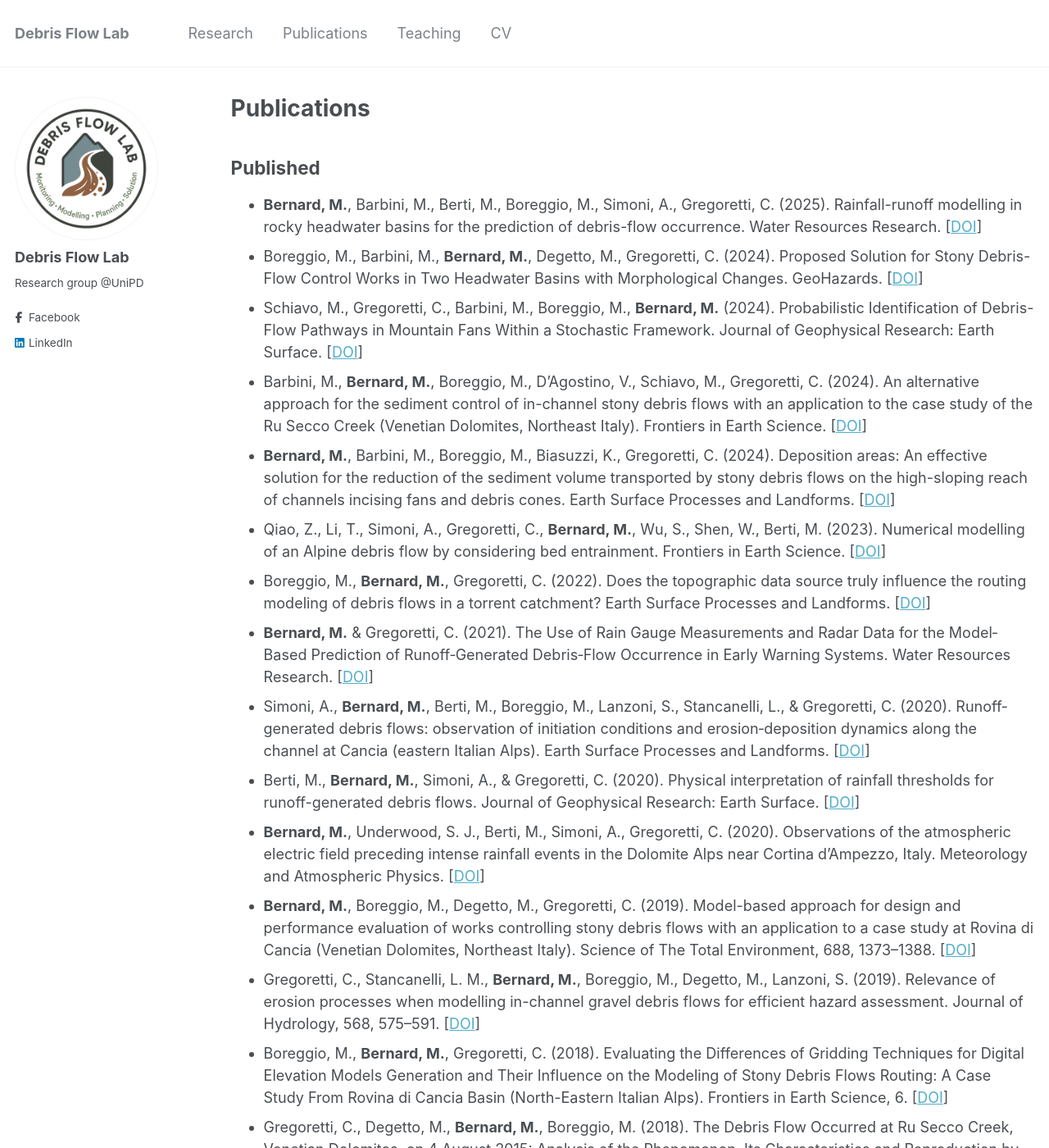
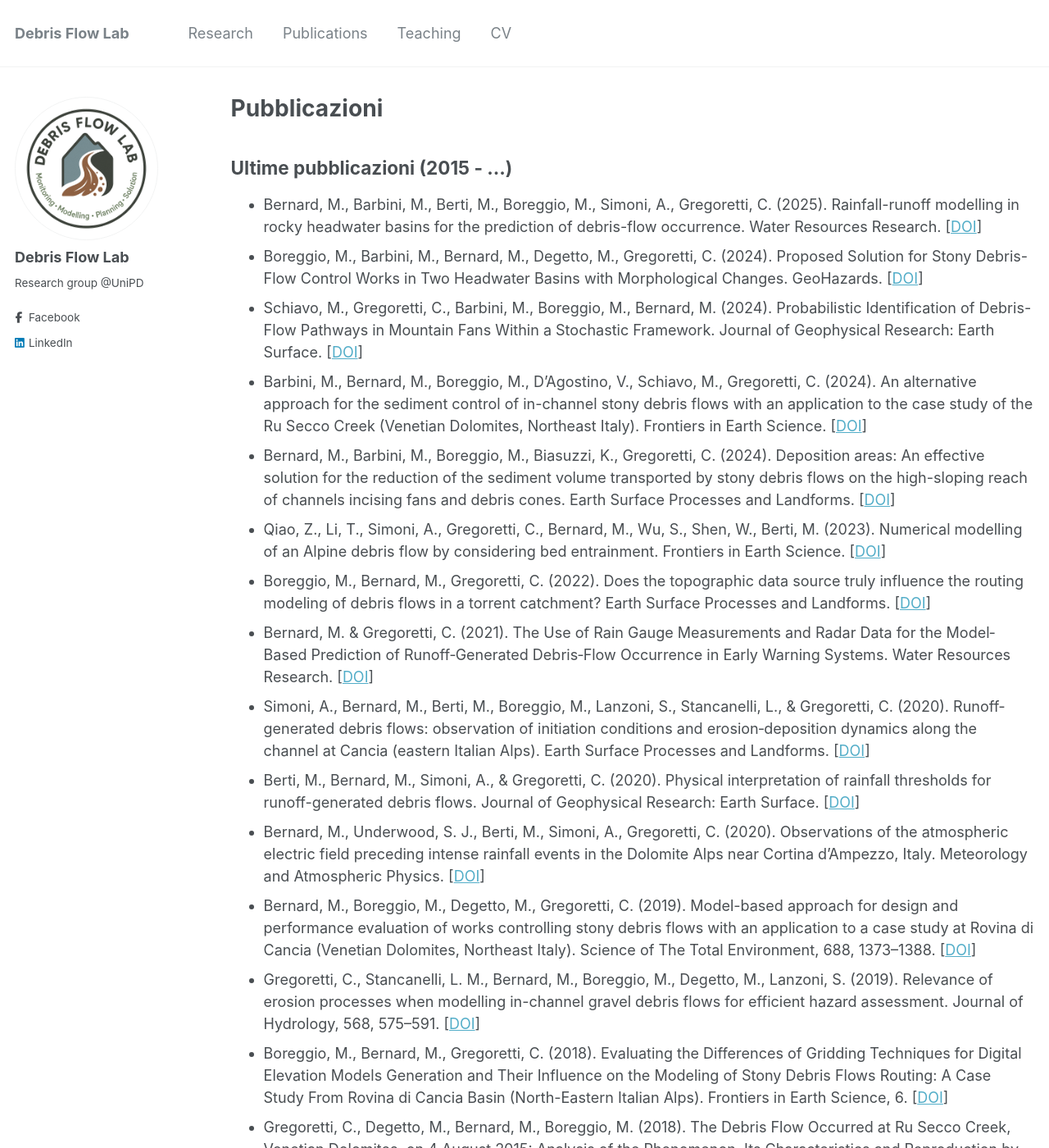
Before and after one commit to DebrisFlowLab/DebrisFlowLab.github.io, a Jekyll site: the page built from _pages/publications.md, in a window 1280 px wide and 1400 px high. Shown: the whole window at 82% size. Built offline with Jekyll 4.4.1, drawn with Linux system fonts in a browser that asks for light colours; part of the change alters nothing that is shown; some of the changed text lies outside the part shown.

Commit message:
Update publications.md

```diff
--- a/_pages/publications.md
+++ b/_pages/publications.md
@@ -1,35 +1,29 @@
 ---
 layout: archive
-title: "Publications"
+title: "Pubblicazioni"
 permalink: /publications/
 author_profile: true
 ---
 
-{% if site.author.googlescholar %}
-  You can also find my articles on <a href="{{site.author.googlescholar}}">my Google Scholar profile</a>.
-{% endif %}
-
-
-{% include base_path %}
-
-## Published
-* **Bernard, M.**, Barbini, M., Berti, M., Boreggio, M., Simoni, A., Gregoretti, C. (2025). Rainfall-runoff modelling in rocky headwater basins for the prediction of debris-flow occurrence. Water Resources Research. [<a href="http://dx.doi.org/10.1029/2023WR036887" target="_blank">DOI</a>]
-* Boreggio, M., Barbini, M., **Bernard, M.**, Degetto, M., Gregoretti, C. (2024). Proposed Solution for Stony Debris-Flow Control Works in Two Headwater Basins with Morphological Changes. GeoHazards. [<a href="https://doi.org/10.3390/geohazards5040064" target="_blank">DOI</a>]
-* Schiavo, M., Gregoretti, C., Barbini, M., Boreggio, M., **Bernard, M.** (2024). Probabilistic Identification of Debris-Flow Pathways in Mountain Fans Within a Stochastic Framework. Journal of Geophysical Research: Earth Surface. [<a href="https://doi.org/10.1029/2024JF007946" target="_blank">DOI</a>]
-* Barbini, M., **Bernard, M.**, Boreggio, M., D’Agostino, V., Schiavo, M., Gregoretti, C. (2024). An alternative approach for the sediment control of in-channel stony debris flows with an application to the case study of the Ru Secco Creek (Venetian Dolomites, Northeast Italy). Frontiers in Earth Science. [<a href="https://doi.org/10.3389/feart.2024.1340561" target="_blank">DOI</a>]
-* **Bernard, M.**, Barbini, M., Boreggio, M., Biasuzzi, K., Gregoretti, C. (2024). Deposition areas: An effective solution for the reduction of the sediment volume transported by stony debris flows on the high-sloping reach of channels incising fans and debris cones. Earth Surface Processes and Landforms. [<a href="https://doi.org/10.1002/esp.5727" target="_blank">DOI</a>]
-* Qiao, Z., Li, T., Simoni, A., Gregoretti, C., **Bernard, M.**, Wu, S., Shen, W., Berti, M. (2023). Numerical modelling of an Alpine debris flow by considering bed entrainment. Frontiers in Earth Science. [<a href="https://doi.org/10.3389/feart.2022.1059525" target="_blank">DOI</a>]
-* Boreggio, M., **Bernard, M.**, Gregoretti, C. (2022). Does the topographic data source truly influence the routing modeling of debris flows in a torrent catchment? Earth Surface Processes and Landforms. [<a href="https://doi.org/10.1002/esp.5366" target="_blank">DOI</a>]
-* **Bernard, M.** & Gregoretti, C. (2021). The Use of Rain Gauge Measurements and Radar Data for the Model‐Based Prediction of Runoff‐Generated Debris‐Flow Occurrence in Early Warning Systems. Water Resources Research. [<a href="https://doi.org/10.1029/2020WR027893" target="_blank">DOI</a>]
-* Simoni, A., **Bernard, M.**, Berti, M., Boreggio, M., Lanzoni, S., Stancanelli, L., & Gregoretti, C. (2020). Runoff‐generated debris flows: observation of initiation conditions and erosion‐deposition dynamics along the channel at Cancia (eastern Italian Alps). Earth Surface Processes and Landforms. [<a href="https://doi.org/10.1002/esp.5727" target="_blank">DOI</a>]
-* Berti, M., **Bernard, M.**, Simoni, A., & Gregoretti, C. (2020). Physical interpretation of rainfall thresholds for runoff-generated debris flows. Journal of Geophysical Research: Earth Surface. [<a href="https://doi.org/10.1029/2019JF005513" target="_blank">DOI</a>]
-* **Bernard, M.**, Underwood, S. J., Berti, M., Simoni, A., Gregoretti, C. (2020). Observations of the atmospheric electric field preceding intense rainfall events in the Dolomite Alps near Cortina d’Ampezzo, Italy. Meteorology and Atmospheric Physics. [<a href="https://doi.org/10.1007/s00703-019-00677-6" target="_blank">DOI</a>]
-* **Bernard, M.**, Boreggio, M., Degetto, M., Gregoretti, C. (2019). Model-based approach for design and performance evaluation of works controlling stony debris flows with an application to a case study at Rovina di Cancia (Venetian Dolomites, Northeast Italy). Science of The Total Environment, 688, 1373–1388. [<a href="https://doi.org/10.1016/j.scitotenv.2019.05.468" target="_blank">DOI</a>]
-* Gregoretti, C., Stancanelli, L. M., **Bernard, M.**, Boreggio, M., Degetto, M., Lanzoni, S. (2019). Relevance of erosion processes when modelling in-channel gravel debris flows for efficient hazard assessment. Journal of Hydrology, 568, 575–591. [<a href="https://doi.org/10.1016/j.jhydrol.2018.10.001" target="_blank">DOI</a>]
-* Boreggio, M., **Bernard, M.**, Gregoretti, C. (2018). Evaluating the Differences of Gridding Techniques for Digital Elevation Models Generation and Their Influence on the Modeling of Stony Debris Flows Routing: A Case Study From Rovina di Cancia Basin (North-Eastern Italian Alps). Frontiers in Earth Science, 6. [<a href="https://doi.org/10.3389/feart.2018.00089" target="_blank">DOI</a>]
-* Gregoretti, C., Degetto, M., **Bernard, M.**, Boreggio, M. (2018). The Debris Flow Occurred at Ru Secco Creek, Venetian Dolomites, on 4 August 2015: Analysis of the Phenomenon, Its Characteristics and Reproduction by Models. Frontiers in Earth Science, 6(80), 80. [<a href="https://doi.org/10.3389/feart.2018.00080" target="_blank">DOI</a>]
-* Gregoretti, C., Degetto, M., **Bernard, M.**, Crucil, G., Pimazzoni, A., De Vido, G., Berti, M., Simoni, A. Lanzoni, S. Runoff of small rocky headwater catchments: Field observations and hydrological modeling. Water Resources Research, 52(10) 8138-8158, [<a href="https://doi.org/10.1002/2016WR018675" target="_blank">DOI</a>]
-* Degetto, M., Gregoretti, C., **Bernard, M.** Comparative analysis of the differences between using LiDAR and contour-based DEMs for hydrological modeling of runoff generating debris flows in the Dolomites. Frontiers in Earth Sciences 3:21. [<a href="https://doi.org/10.3389/feart.2015.00021" target="_blank">DOI</a>]
-
-## Submitted
-* Francis, O., Tang, H., **Bernard, M.** (Under review). Physically based Probabilistic Rainfall Intensity-Duration (ID) Thresholds for Runoff-Generated Debris Flows.
+## Ultime pubblicazioni (2015 - ...)
+* Bernard, M., Barbini, M., Berti, M., Boreggio, M., Simoni, A., Gregoretti, C. (2025). Rainfall-runoff modelling in rocky headwater basins for the prediction of debris-flow occurrence. Water Resources Research. [<a href="http://dx.doi.org/10.1029/2023WR036887" target="_blank">DOI</a>]
+* Boreggio, M., Barbini, M., Bernard, M., Degetto, M., Gregoretti, C. (2024). Proposed Solution for Stony Debris-Flow Control Works in Two Headwater Basins with Morphological Changes. GeoHazards. [<a href="https://doi.org/10.3390/geohazards5040064" target="_blank">DOI</a>]
+* Schiavo, M., Gregoretti, C., Barbini, M., Boreggio, M., Bernard, M. (2024). Probabilistic Identification of Debris-Flow Pathways in Mountain Fans Within a Stochastic Framework. Journal of Geophysical Research: Earth Surface. [<a href="https://doi.org/10.1029/2024JF007946" target="_blank">DOI</a>]
+* Barbini, M., Bernard, M., Boreggio, M., D’Agostino, V., Schiavo, M., Gregoretti, C. (2024). An alternative approach for the sediment control of in-channel stony debris flows with an application to the case study of the Ru Secco Creek (Venetian Dolomites, Northeast Italy). Frontiers in Earth Science. [<a href="https://doi.org/10.3389/feart.2024.1340561" target="_blank">DOI</a>]
+* Bernard, M., Barbini, M., Boreggio, M., Biasuzzi, K., Gregoretti, C. (2024). Deposition areas: An effective solution for the reduction of the sediment volume transported by stony debris flows on the high-sloping reach of channels incising fans and debris cones. Earth Surface Processes and Landforms. [<a href="https://doi.org/10.1002/esp.5727" target="_blank">DOI</a>]
+* Qiao, Z., Li, T., Simoni, A., Gregoretti, C., Bernard, M., Wu, S., Shen, W., Berti, M. (2023). Numerical modelling of an Alpine debris flow by considering bed entrainment. Frontiers in Earth Science. [<a href="https://doi.org/10.3389/feart.2022.1059525" target="_blank">DOI</a>]
+* Boreggio, M., Bernard, M., Gregoretti, C. (2022). Does the topographic data source truly influence the routing modeling of debris flows in a torrent catchment? Earth Surface Processes and Landforms. [<a href="https://doi.org/10.1002/esp.5366" target="_blank">DOI</a>]
+* Bernard, M. & Gregoretti, C. (2021). The Use of Rain Gauge Measurements and Radar Data for the Model‐Based Prediction of Runoff‐Generated Debris‐Flow Occurrence in Early Warning Systems. Water Resources Research. [<a href="https://doi.org/10.1029/2020WR027893" target="_blank">DOI</a>]
+* Simoni, A., Bernard, M., Berti, M., Boreggio, M., Lanzoni, S., Stancanelli, L., & Gregoretti, C. (2020). Runoff‐generated debris flows: observation of initiation conditions and erosion‐deposition dynamics along the channel at Cancia (eastern Italian Alps). Earth Surface Processes and Landforms. [<a href="https://doi.org/10.1002/esp.5727" target="_blank">DOI</a>]
+* Berti, M., Bernard, M., Simoni, A., & Gregoretti, C. (2020). Physical interpretation of rainfall thresholds for runoff-generated debris flows. Journal of Geophysical Research: Earth Surface. [<a href="https://doi.org/10.1029/2019JF005513" target="_blank">DOI</a>]
+* Bernard, M., Underwood, S. J., Berti, M., Simoni, A., Gregoretti, C. (2020). Observations of the atmospheric electric field preceding intense rainfall events in the Dolomite Alps near Cortina d’Ampezzo, Italy. Meteorology and Atmospheric Physics. [<a href="https://doi.org/10.1007/s00703-019-00677-6" target="_blank">DOI</a>]
+* Bernard, M., Boreggio, M., Degetto, M., Gregoretti, C. (2019). Model-based approach for design and performance evaluation of works controlling stony debris flows with an application to a case study at Rovina di Cancia (Venetian Dolomites, Northeast Italy). Science of The Total Environment, 688, 1373–1388. [<a href="https://doi.org/10.1016/j.scitotenv.2019.05.468" target="_blank">DOI</a>]
+* Gregoretti, C., Stancanelli, L. M., Bernard, M., Boreggio, M., Degetto, M., Lanzoni, S. (2019). Relevance of erosion processes when modelling in-channel gravel debris flows for efficient hazard assessment. Journal of Hydrology, 568, 575–591. [<a href="https://doi.org/10.1016/j.jhydrol.2018.10.001" target="_blank">DOI</a>]
+* Boreggio, M., Bernard, M., Gregoretti, C. (2018). Evaluating the Differences of Gridding Techniques for Digital Elevation Models Generation and Their Influence on the Modeling of Stony Debris Flows Routing: A Case Study From Rovina di Cancia Basin (North-Eastern Italian Alps). Frontiers in Earth Science, 6. [<a href="https://doi.org/10.3389/feart.2018.00089" target="_blank">DOI</a>]
+* Gregoretti, C., Degetto, M., Bernard, M., Boreggio, M. (2018). The Debris Flow Occurred at Ru Secco Creek, Venetian Dolomites, on 4 August 2015: Analysis of the Phenomenon, Its Characteristics and Reproduction by Models. Frontiers in Earth Science, 6(80), 80. [<a href="https://doi.org/10.3389/feart.2018.00080" target="_blank">DOI</a>]
+* Fent, I., Putti, M., Gregoretti, C., & Lanzoni, S. (2018). Modeling shallow water flows on general terrains. Advances in Water Resources, 121, 316–332. [<a href="https://doi.org/10.1016/j.advwatres.2017.12.017" target="_blank">DOI</a>]
+* Lanzoni, S., Gregoretti, C., & Stancanelli, L. M. (2017). Coarse-grained debris flow dynamics on erodible beds. Journal of Geophysical Research: Earth Surface, 122(3), 592–614. [<a href="https://doi.org/10.1002/2016JF004046" target="_blank">DOI</a>]
+* Underwood, S. J., Schultz, M. D., Berti, M., Gregoretti, C., Simoni, A., Mote, T. L., & Saylor, A. M. (2016). Atmospheric circulation patterns, cloud-to-ground lightning, and locally intense convective rainfall associated with debris flow initiation in the Dolomite Alps of northeastern Italy. Natural Hazards and Earth System Sciences, 16(2), 509–528. [<a href="https://doi.org/10.5194/nhess-16-509-2016" target="_blank">DOI</a>]
+* Gregoretti, C., Degetto, M., Bernard, M., Crucil, G., Pimazzoni, A., De Vido, G., Berti, M., Simoni, A. Lanzoni, S. (2016) Runoff of small rocky headwater catchments: Field observations and hydrological modeling. Water Resources Research, 52(10) 8138-8158, [<a href="https://doi.org/10.1002/2016WR018675" target="_blank">DOI</a>]
+* Gregoretti, C., Degetto, M., Boreggio, M. (2016) GIS-based cell model for simulating debris flow runout on a fan. Journal of Hydrology, 534, 326–340. [<a href="https://doi.org/10.1016/j.jhydrol.2015.12.054" target="_blank">DOI</a>]
+* Degetto, M., Gregoretti, C., Bernard, M. (2015) Comparative analysis of the differences between using LiDAR and contour-based DEMs for hydrological modeling of runoff generating debris flows in the Dolomites. Frontiers in Earth Sciences 3:21.
```
